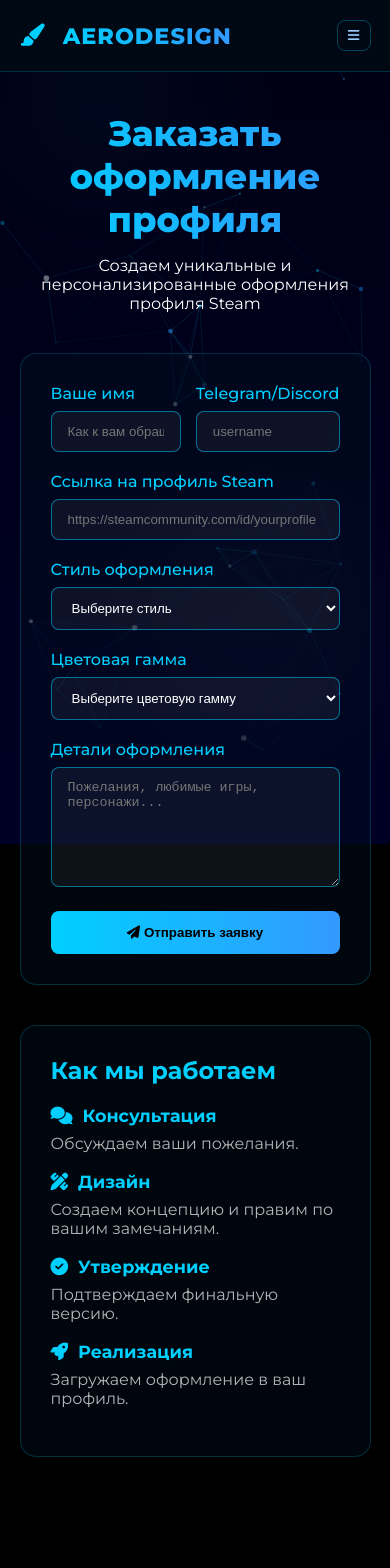
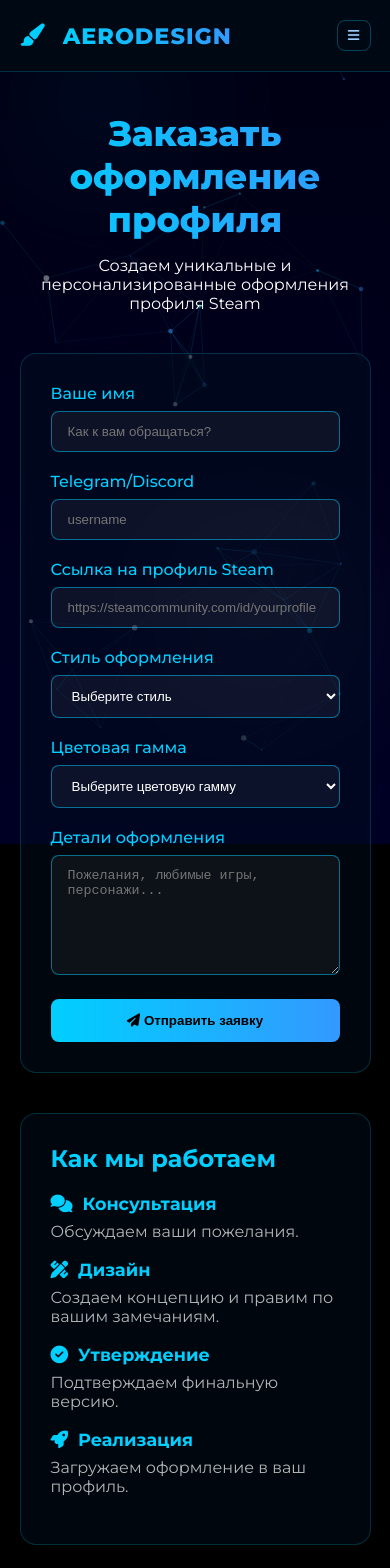
Before and after one commit to FrontndDev/gif-shop, a Vue app: page /order in a window 390 px wide. Shown: the top 1568 px of the page. Built offline with nearby package versions, Linux system fonts and the light colour scheme; no server answers.

Commit message:
Mobile make order

```diff
--- a/src/views/Order.vue
+++ b/src/views/Order.vue
@@ -9,16 +9,18 @@
         <div class="form-row">
           <div class="form-group">
             <label for="name">Ваше имя</label>
-            <input id="name" v-model="form.name" type="text" class="form-control" placeholder="Как к вам обращаться?" required />
+            <input id="name" v-model="form.name" type="text" class="form-control" placeholder="Как к вам обращаться?"
+                   required/>
           </div>
           <div class="form-group">
             <label>Telegram/Discord</label>
-            <input v-model="form.telegramDiscord" type="text" class="form-control" placeholder="username" required />
+            <input v-model="form.telegramDiscord" type="text" class="form-control" placeholder="username" required/>
           </div>
         </div>
         <div class="form-group">
           <label for="steam">Ссылка на профиль Steam</label>
-          <input id="steam" v-model="form.steamProfile" type="url" class="form-control" placeholder="https://steamcommunity.com/id/yourprofile" required />
+          <input id="steam" v-model="form.steamProfile" type="url" class="form-control"
+                 placeholder="https://steamcommunity.com/id/yourprofile" required/>
         </div>
         <div class="form-group">
           <label for="style">Стиль оформления</label>
@@ -45,26 +47,33 @@
         </div>
         <div class="form-group">
           <label for="details">Детали оформления</label>
-          <textarea id="details" v-model="form.details" class="form-control" placeholder="Пожелания, любимые игры, персонажи..." required></textarea>
+          <textarea id="details" v-model="form.details" class="form-control"
+                    placeholder="Пожелания, любимые игры, персонажи..." required></textarea>
         </div>
-        <button class="form-submit" :disabled="submitting"><i class="fas fa-paper-plane"></i> {{ submitting ? 'Отправка...' : 'Отправить заявку' }}</button>
+        <button class="form-submit" :disabled="submitting"><i class="fas fa-paper-plane"></i>
+          {{ submitting ? 'Отправка...' : 'Отправить заявку' }}
+        </button>
       </form>
       <div class="order-info">
         <h3>Как мы работаем</h3>
-        <div class="info-item"><h4><i class="fas fa-comments"></i> Консультация</h4><p>Обсуждаем ваши пожелания.</p></div>
-        <div class="info-item"><h4><i class="fas fa-pencil-ruler"></i> Дизайн</h4><p>Создаем концепцию и правим по вашим замечаниям.</p></div>
-        <div class="info-item"><h4><i class="fas fa-check-circle"></i> Утверждение</h4><p>Подтверждаем финальную версию.</p></div>
-        <div class="info-item"><h4><i class="fas fa-rocket"></i> Реализация</h4><p>Загружаем оформление в ваш профиль.</p></div>
+        <div class="info-item"><h4><i class="fas fa-comments"></i> Консультация</h4>
+          <p>Обсуждаем ваши пожелания.</p></div>
+        <div class="info-item"><h4><i class="fas fa-pencil-ruler"></i> Дизайн</h4>
+          <p>Создаем концепцию и правим по вашим замечаниям.</p></div>
+        <div class="info-item"><h4><i class="fas fa-check-circle"></i> Утверждение</h4>
+          <p>Подтверждаем финальную версию.</p></div>
+        <div class="info-item"><h4><i class="fas fa-rocket"></i> Реализация</h4>
+          <p>Загружаем оформление в ваш профиль.</p></div>
       </div>
     </div>
   </Layout>
 </template>
 
 <script setup lang="ts">
-import { reactive, ref } from 'vue';
+import {reactive, ref} from 'vue';
 import Layout from '../components/Layout.vue';
-import type { CreateOrderRequest } from '../lib/api';
-import { sendTelegramOrder } from '../lib/api';
+import type {CreateOrderRequest} from '../lib/api';
+import {sendTelegramOrder} from '../lib/api';
 
 const form = reactive<CreateOrderRequest>({
   name: '', telegramDiscord: '', steamProfile: '', style: '', colorTheme: '', details: ''
@@ -97,19 +106,113 @@ async function submit() {
 </script>
 
 <style scoped>
-.page-header { max-width: 1200px; margin: 40px auto; padding: 0 5%; text-align: center; }
-.page-header h2 { font-size: 2.2rem; background: linear-gradient(90deg,#00cfff,#3399ff); -webkit-background-clip: text; -webkit-text-fill-color: transparent; margin-bottom: 15px; font-weight: 800; }
-.order-container { max-width: 1200px; margin: 0 auto; padding: 0 5% 60px; display: grid; grid-template-columns: 1fr 1fr; gap: 40px; }
-@media (max-width: 1024px) { .order-container { grid-template-columns: 1fr; } }
-.order-form, .order-info { background: rgba(0, 15, 30, 0.45); padding: 30px; border-radius: 16px; border: 1px solid rgba(0, 207, 255, 0.2); }
-.form-row { display: grid; grid-template-columns: 1fr 1fr; gap: 15px; }
-.form-group { margin-bottom: 20px; }
-.form-group label { display: block; margin-bottom: 8px; color: var(--primary); font-weight: 500; }
-.form-control { width: 100%; padding: 12px 16px; background: rgba(255,255,255,0.05); border: 1px solid rgba(0,207,255,0.5); border-radius: 8px; color: #fff; }
-textarea.form-control { min-height: 120px; }
-.form-submit { background: linear-gradient(90deg,#00cfff,#3399ff); color: #000; border: none; padding: 14px 30px; border-radius: 8px; font-weight: 600; cursor: pointer; width: 100%; }
-.order-info h3 { color: var(--primary); font-size: 1.5rem; margin-bottom: 20px; }
-.info-item { margin-bottom: 18px; }
-.info-item h4 { color: var(--primary); margin-bottom: 8px; display: flex; align-items: center; gap: 10px; font-size: 1.1rem; }
-.info-item p { color: rgba(255,255,255,0.7); }
+.page-header {
+  max-width: 1200px;
+  margin: 40px auto;
+  padding: 0 5%;
+  text-align: center;
+}
+
+.page-header h2 {
+  font-size: 2.2rem;
+  background: linear-gradient(90deg, #00cfff, #3399ff);
+  -webkit-background-clip: text;
+  -webkit-text-fill-color: transparent;
+  margin-bottom: 15px;
+  font-weight: 800;
+}
+
+.order-container {
+  max-width: 1200px;
+  margin: 0 auto;
+  padding: 0 5% 60px;
+  display: grid;
+  grid-template-columns: 1fr 1fr;
+  gap: 40px;
+}
+
+.order-form, .order-info {
+  background: rgba(0, 15, 30, 0.45);
+  padding: 30px;
+  border-radius: 16px;
+  border: 1px solid rgba(0, 207, 255, 0.2);
+}
+
+.form-row {
+  display: grid;
+  grid-template-columns: 1fr 1fr;
+  gap: 15px;
+}
+
+.form-group {
+  margin-bottom: 20px;
+}
+
+.form-group label {
+  display: block;
+  margin-bottom: 8px;
+  color: var(--primary);
+  font-weight: 500;
+}
+
+.form-control {
+  width: 100%;
+  padding: 12px 16px;
+  background: rgba(255, 255, 255, 0.05);
+  border: 1px solid rgba(0, 207, 255, 0.5);
+  border-radius: 8px;
+  color: #fff;
+}
+
+textarea.form-control {
+  min-height: 120px;
+}
+
+.form-submit {
+  background: linear-gradient(90deg, #00cfff, #3399ff);
+  color: #000;
+  border: none;
+  padding: 14px 30px;
+  border-radius: 8px;
+  font-weight: 600;
+  cursor: pointer;
+  width: 100%;
+}
+
+.order-info h3 {
+  color: var(--primary);
+  font-size: 1.5rem;
+  margin-bottom: 20px;
+}
+
+.info-item {
+  margin-bottom: 18px;
+}
+
+.info-item h4 {
+  color: var(--primary);
+  margin-bottom: 8px;
+  display: flex;
+  align-items: center;
+  gap: 10px;
+  font-size: 1.1rem;
+}
+
+.info-item p {
+  color: rgba(255, 255, 255, 0.7);
+}
+
+@media (max-width: 1024px) {
+  .order-container {
+    grid-template-columns: 1fr;
+  }
+}
+
+@media screen and (max-width: 500px) {
+  .form-row {
+    display: flex;
+    flex-direction: column;
+    gap: 0;
+  }
+}
 </style>
```
